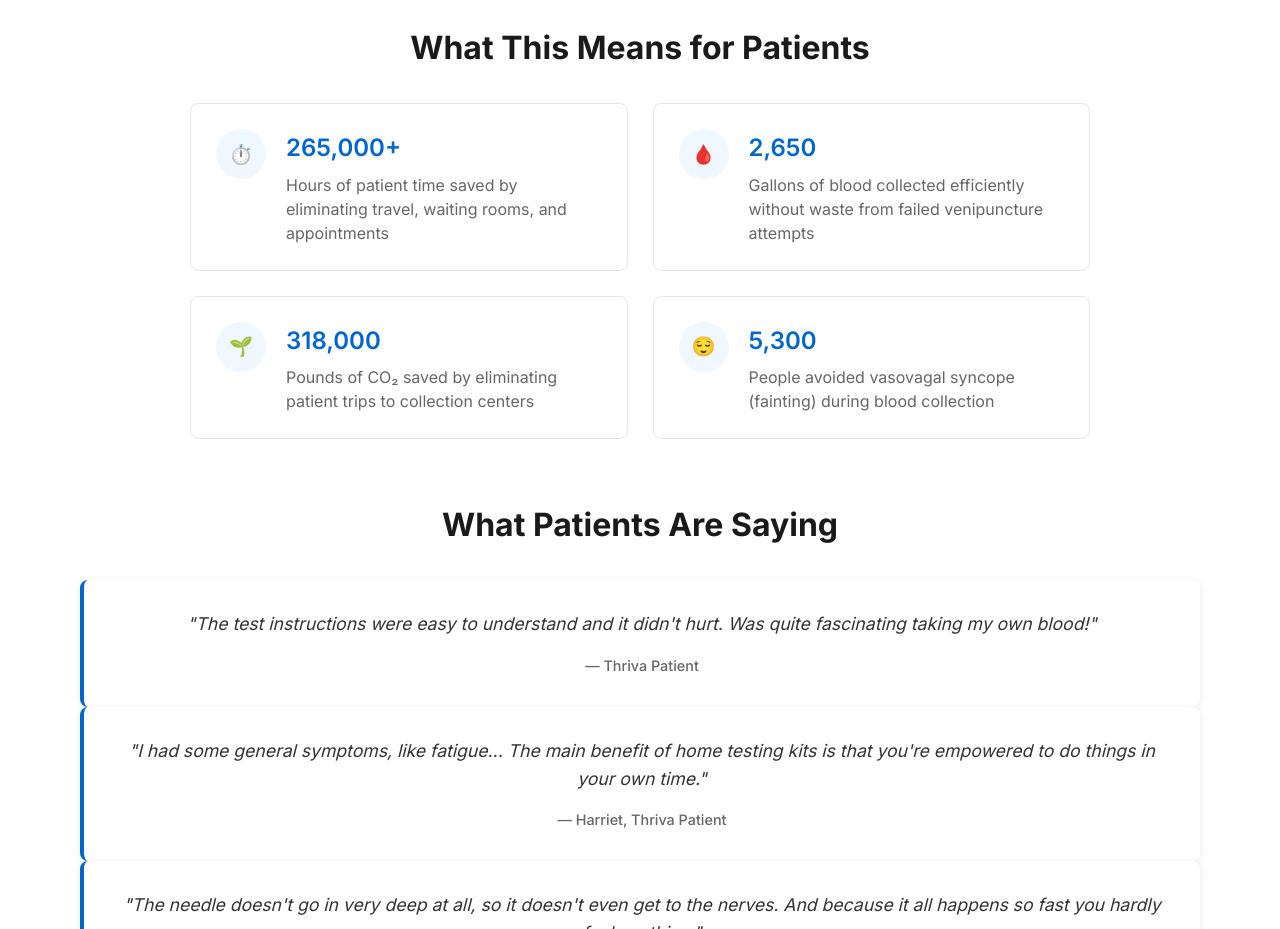
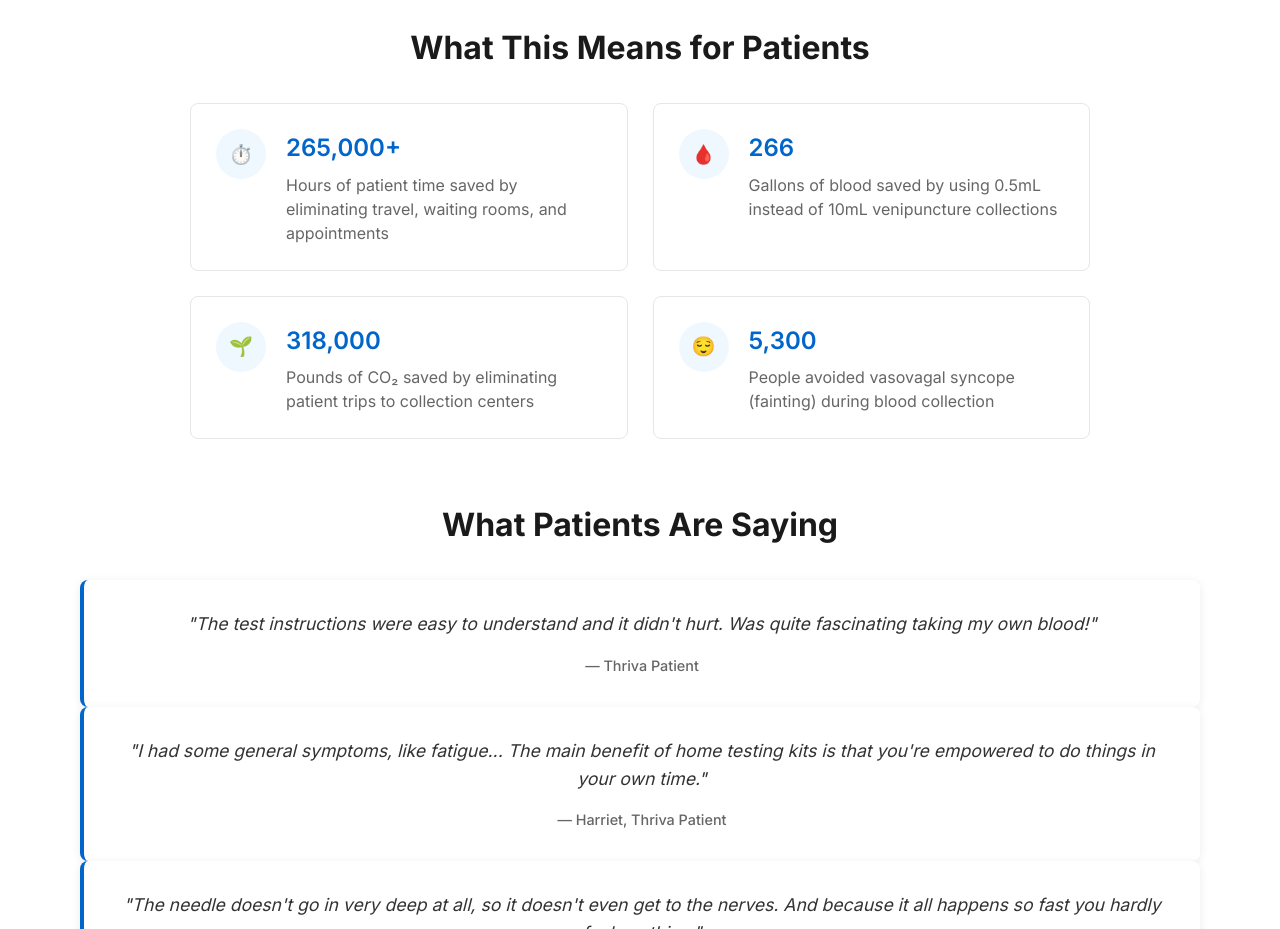
Before and after one commit to thebeni0/tasso_announcements, a website: page index.html in a window 1280 px wide. Shown: the part 1340-2269 px from the top of the page. Drawn offline with Linux system fonts and the light colour scheme.

Commit message:
Update index.html

```diff
--- a/index.html
+++ b/index.html
@@ -539,8 +539,8 @@
                 <div class="impact-item">
                     <div class="impact-icon">🩸</div>
                     <div class="impact-content">
-                        <div class="impact-number">2,650</div>
-                        <div class="impact-description">Gallons of blood collected efficiently without waste from failed venipuncture attempts</div>
+                        <div class="impact-number">266</div>
+                        <div class="impact-description">Gallons of blood saved by using 0.5mL instead of 10mL venipuncture collections</div>
                     </div>
                 </div>
 
```
